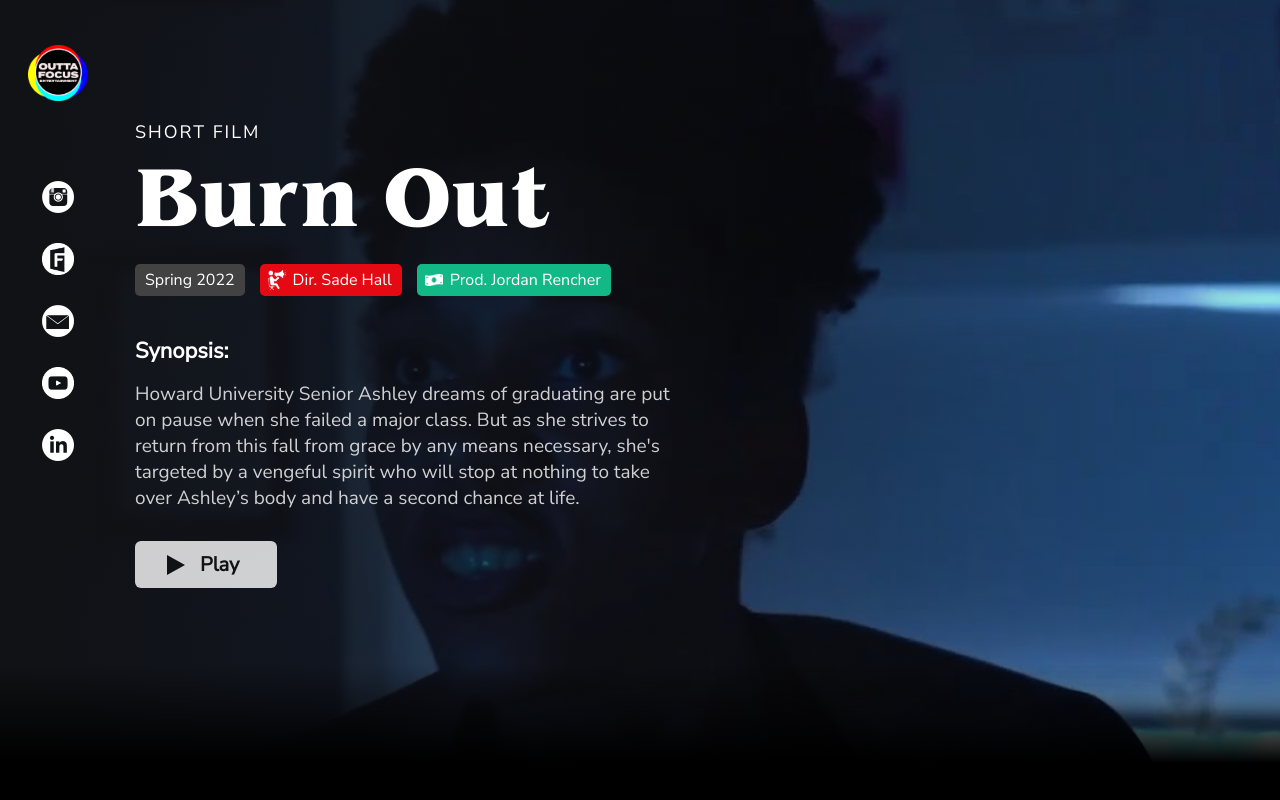
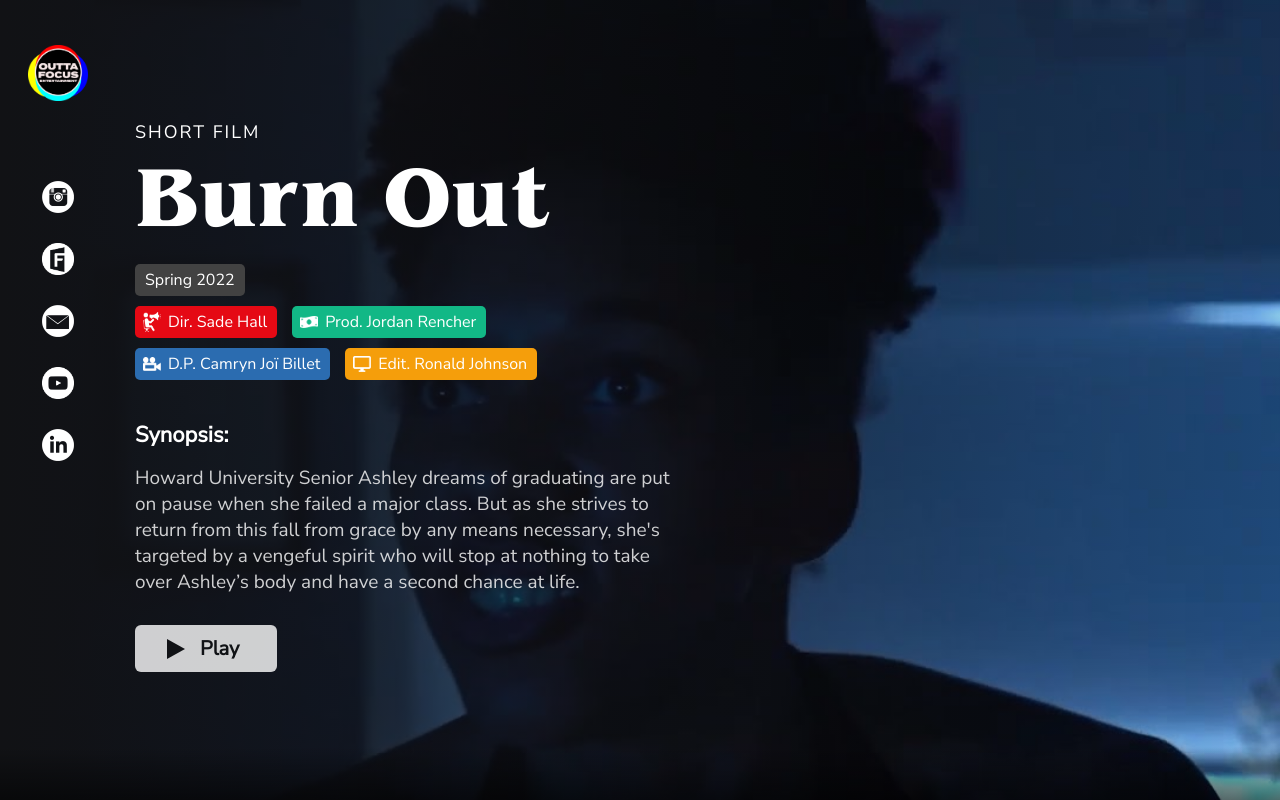
Before and after one commit to willhoppin/howard-thesis-2, an Angular app: page /burn in a window 1280 px wide. Built offline with nearby package versions, Linux system fonts and the light colour scheme.

Commit message:
2022 production tags

```diff
--- a/src/app/feature-pages/coding/burn/burn.component.html
+++ b/src/app/feature-pages/coding/burn/burn.component.html
@@ -19,6 +19,14 @@
                             <img class="tag-icon" src="/assets/tags/prod.png"/>
                             <div class="tag-text">Prod. Jordan Rencher</div>
                         </div>
+                        <div class="tag dp">
+                            <img class="tag-icon" src="/assets/tags/dp.png"/>
+                            <div class="tag-text">D.P. Camryn Joï Billet</div>
+                        </div>
+                        <div class="tag editor">
+                            <img class="tag-icon" src="/assets/tags/edit.png"/>
+                            <div class="tag-text">Edit. Ronald Johnson</div>
+                        </div>
                     </div>
                 </div>
                 <div class="episode-title">Synopsis:</div>
--- a/src/app/feature-pages/coding/chosen/chosen.component.html
+++ b/src/app/feature-pages/coding/chosen/chosen.component.html
@@ -19,6 +19,14 @@
                             <img class="tag-icon" src="/assets/tags/prod.png"/>
                             <div class="tag-text">Prod. Kapri Echols</div>
                         </div>
+                        <div class="tag dp">
+                            <img class="tag-icon" src="/assets/tags/dp.png"/>
+                            <div class="tag-text">D.P. Phoenix Williams</div>
+                        </div>
+                        <div class="tag editor">
+                            <img class="tag-icon" src="/assets/tags/edit.png"/>
+                            <div class="tag-text">Edit. Eden Ann Anderson</div>
+                        </div>
                     </div>
                 </div>
                 <div class="episode-title">Synopsis:</div>
--- a/src/app/feature-pages/coding/complicated/complicated.component.html
+++ b/src/app/feature-pages/coding/complicated/complicated.component.html
@@ -19,6 +19,14 @@
                             <img class="tag-icon" src="/assets/tags/prod.png"/>
                             <div class="tag-text">Prod. Jordan Webster</div>
                         </div>
+                        <div class="tag dp">
+                            <img class="tag-icon" src="/assets/tags/dp.png"/>
+                            <div class="tag-text">D.P. Payton Mack</div>
+                        </div>
+                        <div class="tag editor">
+                            <img class="tag-icon" src="/assets/tags/edit.png"/>
+                            <div class="tag-text">Edit. Kai Hartman</div>
+                        </div>
                     </div>
                 </div>
                 <div class="episode-title">Synopsis:</div>
--- a/src/app/feature-pages/coding/her/her.component.html
+++ b/src/app/feature-pages/coding/her/her.component.html
@@ -19,6 +19,14 @@
                             <img class="tag-icon" src="/assets/tags/prod.png"/>
                             <div class="tag-text">Prod. Ayanna Snead</div>
                         </div>
+                        <div class="tag dp">
+                            <img class="tag-icon" src="/assets/tags/dp.png"/>
+                            <div class="tag-text">D.P. Julian Thedford</div>
+                        </div>
+                        <div class="tag editor">
+                            <img class="tag-icon" src="/assets/tags/edit.png"/>
+                            <div class="tag-text">Edit. Mikaela Mosley</div>
+                        </div>
                     </div>
                 </div>
                 <div class="episode-title">Synopsis:</div>
--- a/src/app/feature-pages/coding/hit/hit.component.html
+++ b/src/app/feature-pages/coding/hit/hit.component.html
@@ -19,6 +19,14 @@
                             <img class="tag-icon" src="/assets/tags/prod.png"/>
                             <div class="tag-text">Prod. Mojo Vance</div>
                         </div>
+                        <div class="tag dp">
+                            <img class="tag-icon" src="/assets/tags/dp.png"/>
+                            <div class="tag-text">D.P. Payton Mack</div>
+                        </div>
+                        <div class="tag editor">
+                            <img class="tag-icon" src="/assets/tags/edit.png"/>
+                            <div class="tag-text">Edit. Jasmyn Evans-Samuels</div>
+                        </div>
                     </div>
                 </div>
                 <div class="episode-title">Synopsis:</div>
--- a/src/app/feature-pages/coding/master/master.component.html
+++ b/src/app/feature-pages/coding/master/master.component.html
@@ -19,6 +19,14 @@
                             <img class="tag-icon" src="/assets/tags/prod.png"/>
                             <div class="tag-text">Prod. Mariah Christian</div>
                         </div>
+                        <div class="tag dp">
+                            <img class="tag-icon" src="/assets/tags/dp.png"/>
+                            <div class="tag-text">D.P. Leslie Butler</div>
+                        </div>
+                        <div class="tag editor">
+                            <img class="tag-icon" src="/assets/tags/edit.png"/>
+                            <div class="tag-text">Edit. Marie Bobb</div>
+                        </div>
                     </div>
                 </div>
                 <div class="episode-title">Synopsis:</div>
--- a/src/app/feature-pages/coding/nice/nice.component.html
+++ b/src/app/feature-pages/coding/nice/nice.component.html
@@ -19,6 +19,14 @@
                             <img class="tag-icon" src="/assets/tags/prod.png"/>
                             <div class="tag-text">Prod. Lauren Taylor</div>
                         </div>
+                        <div class="tag dp">
+                            <img class="tag-icon" src="/assets/tags/dp.png"/>
+                            <div class="tag-text">D.P. Royal Thomas</div>
+                        </div>
+                        <div class="tag editor">
+                            <img class="tag-icon" src="/assets/tags/edit.png"/>
+                            <div class="tag-text">Edit. Leslie Butler</div>
+                        </div>
                     </div>
                 </div>
                 <div class="episode-title">Synopsis:</div>
--- a/src/app/feature-pages/coding/potato/potato.component.html
+++ b/src/app/feature-pages/coding/potato/potato.component.html
@@ -19,6 +19,14 @@
                             <img class="tag-icon" src="/assets/tags/prod.png"/>
                             <div class="tag-text">Prod. Eden Ann Anderson</div>
                         </div>
+                        <div class="tag dp">
+                            <img class="tag-icon" src="/assets/tags/dp.png"/>
+                            <div class="tag-text">D.P. Julian Thedford</div>
+                        </div>
+                        <div class="tag editor">
+                            <img class="tag-icon" src="/assets/tags/edit.png"/>
+                            <div class="tag-text">Edit. Marie Bobb</div>
+                        </div>
                     </div>
                 </div>
                 <div class="episode-title">Synopsis:</div>
--- a/src/styles.scss
+++ b/src/styles.scss
@@ -44,6 +44,16 @@ html, body {
     background: #12B886;
 }
 
+/* Colors for the editor */
+.editor {
+    background: #F59E0B;
+}
+
+/* Colors for the display picture */
+.dp {
+    background: #2B6CB0;
+}
+
 .python {
     background: #3374A8;
 }
```
Also changed, not shown: src/assets/tags/dp.png (added), src/assets/tags/edit.png (added).
